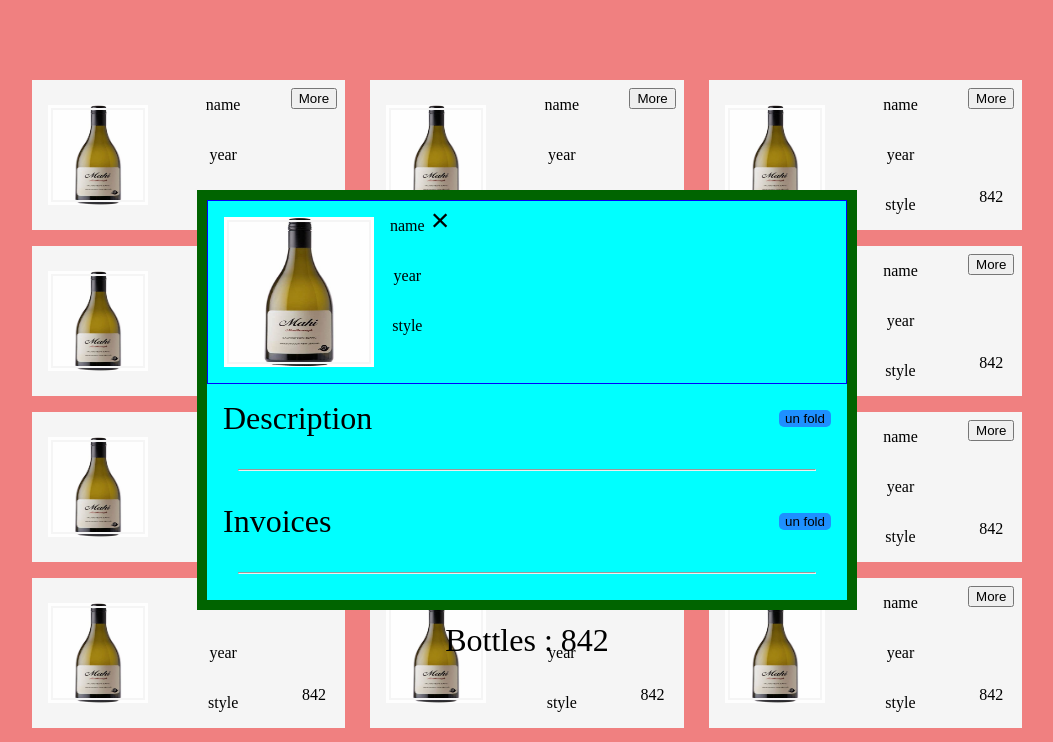
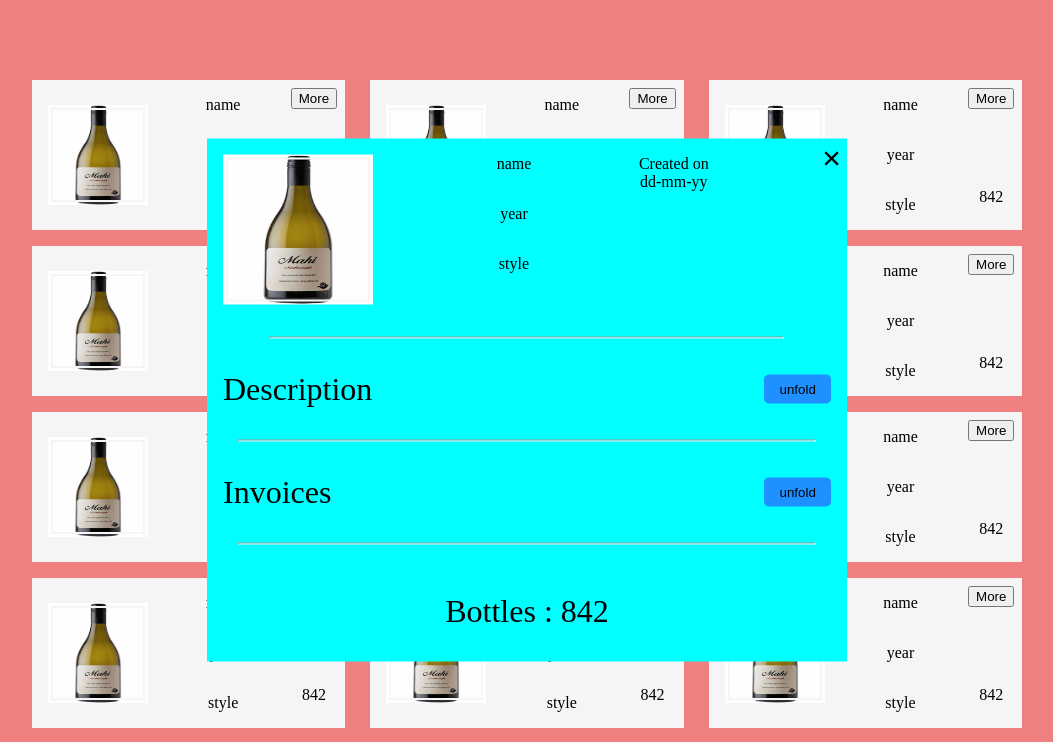
Before and after one commit to Helbis/WineScan, a Vue app: page / in a window 1280 px wide. Shown: the top 742 px of the page, without its empty margins (113-1166 px from the left). Built offline with nearby package versions, Linux system fonts and the light colour scheme.

Commit message:
Almost everything is placed where it needs to be

```diff
--- a/index.html
+++ b/index.html
@@ -15,9 +15,9 @@
         <!-- TODO: Make division for different sizes of the screen -->
         <link rel="stylesheet" href="./src/css/index.css">
         <link rel="stylesheet" href="./src/css/collectionsView.css">
-        <link rel="stylesheet" href="./src/css/detailsView.css">
         <link rel="stylesheet" href="./src/css/searchBar.css">
         <link rel="stylesheet" href="./src/css/card.css">
+        <link rel="stylesheet" href="./src/css/detailsView.css">
         <link rel="stylesheet" href="./src/css/upButton.css">
 
         <!-- NOTE: Here goes big screen CSS -->
--- a/src/components/detailsView.vue
+++ b/src/components/detailsView.vue
@@ -1,4 +1,5 @@
 <template>
+    <!-- NOTE: probably a good idea would be to change that from divs to article and sections -->
     <div class="detailsView">
         <div class="details-top">
             <img
@@ -7,23 +8,25 @@
                 alt="wine"
                 loading="lazy">
 
-            <div class="middle_of_card">
+            <div class="middle_of_card basicInfo">
                 <p class="wine_name">name</p>
                 <p class="wine_year">year</p>
                 <p class="wine_style">style</p>
             </div>
 
             <div class="creationDate">
-
+                <p>Created on <br> {{ creationDate }}</p>
             </div>
 
             <button
                 type="button"
-                name="button"
+                name="exit"
+                @click="closeDetails"
                 class="details-exit">
                     &times;
             </button>
         </div>
+        <hr class="afterTop">
 
         <div class="details-main">
             <div class="description">
@@ -62,26 +65,31 @@ export default {
     name: 'detailsView',
     data(){
         return {
-            stateDesc_text: 'un fold',
-            stateInv_text: 'un fold'
+            stateDesc_text: 'unfold',
+            stateInv_text: 'unfold',
+            creationDate: 'dd-mm-yy'
         }
     },
 
     methods: {
         // NOTE: Not a clean solution but works for now
         changeFoldStateDescripton(){
-            if (this.stateDesc_text === 'un fold') {
+            if (this.stateDesc_text === 'unfold') {
                 this.stateDesc_text = 'fold';
             } else if (this.stateDesc_text === 'fold') {
-                this.stateDesc_text = 'un fold';
+                this.stateDesc_text = 'unfold';
             }
         },
         changeFoldStateInvoices(){
-            if (this.stateInv_text === 'un fold') {
+            if (this.stateInv_text === 'unfold') {
                 this.stateInv_text = 'fold';
             } else if (this.stateInv_text === 'fold') {
-                this.stateInv_text = 'un fold';
+                this.stateInv_text = 'unfold';
             }
+        },
+
+        closeDetails(){
+            alert("Closing");
         }
     }
 }
--- a/src/css/detailsView.css
+++ b/src/css/detailsView.css
@@ -11,11 +11,9 @@
     background: aqua;
     font-size: 2rem;
 
-    outline: darkgreen solid 10px;
-
-
-    width: 50%;
-    height: 50%;
+    min-width: 50%;
+    max-width: 80%;
+    min-height: 50%;
 }
 
 /* top / header part of the view */
@@ -24,15 +22,21 @@
     flex-direction: row;
     /* justify-content: center; */
     align-items: flex-start;
+    justify-content: space-between;
 
     /* FONT */
     font-size: 1rem;
 
-    border: blue solid 1px;
+    /* border: blue solid 1px; */
 }
 .details-top > img{
     width: 150px;
     height: 150px;
+}
+
+.basicInfo{
+    margin-top: auto;
+    margin-bottom: auto;
 }
 
 .details-exit{
@@ -41,12 +45,18 @@
     font-size: 2rem;
 
     color: black;
+
+    margin-top: 0;
 }
 .details-exit:hover,
 .details-exit:active{
-    /* outline: green solid 10px; */
 
     color: red;
+}
+
+hr.afterTop{
+    width: 80%;
+    color: lightgrey;
 }
 
 /* Main part of the view */
@@ -86,6 +96,9 @@ button.foldingBtn{
     /* Center vertically */
     margin-top: auto;
     margin-bottom: auto;
+
+    width: 9ch;
+    height: 4ch;
 }
 button.foldingBtn:active,
 button.foldingBtn:hover{
```
